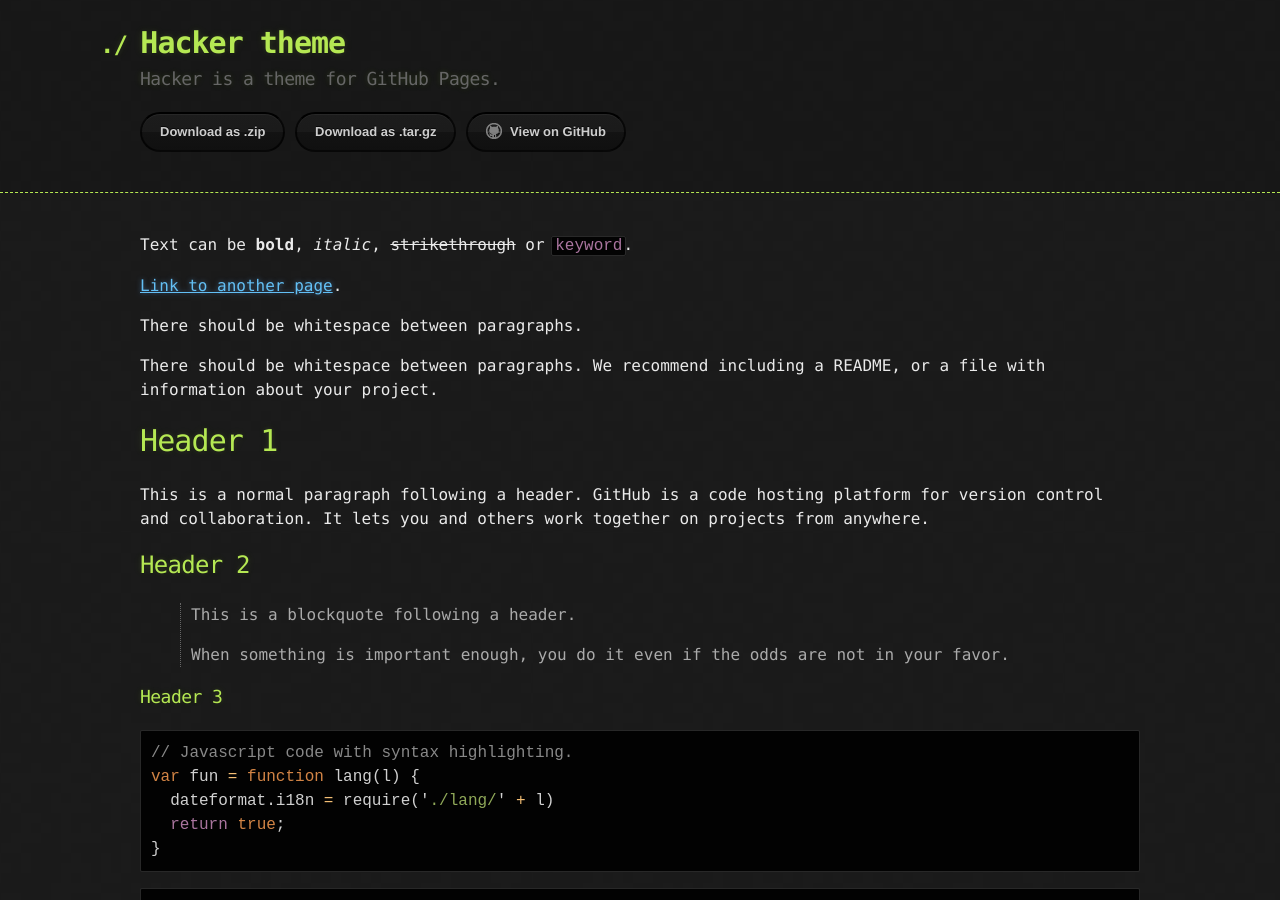
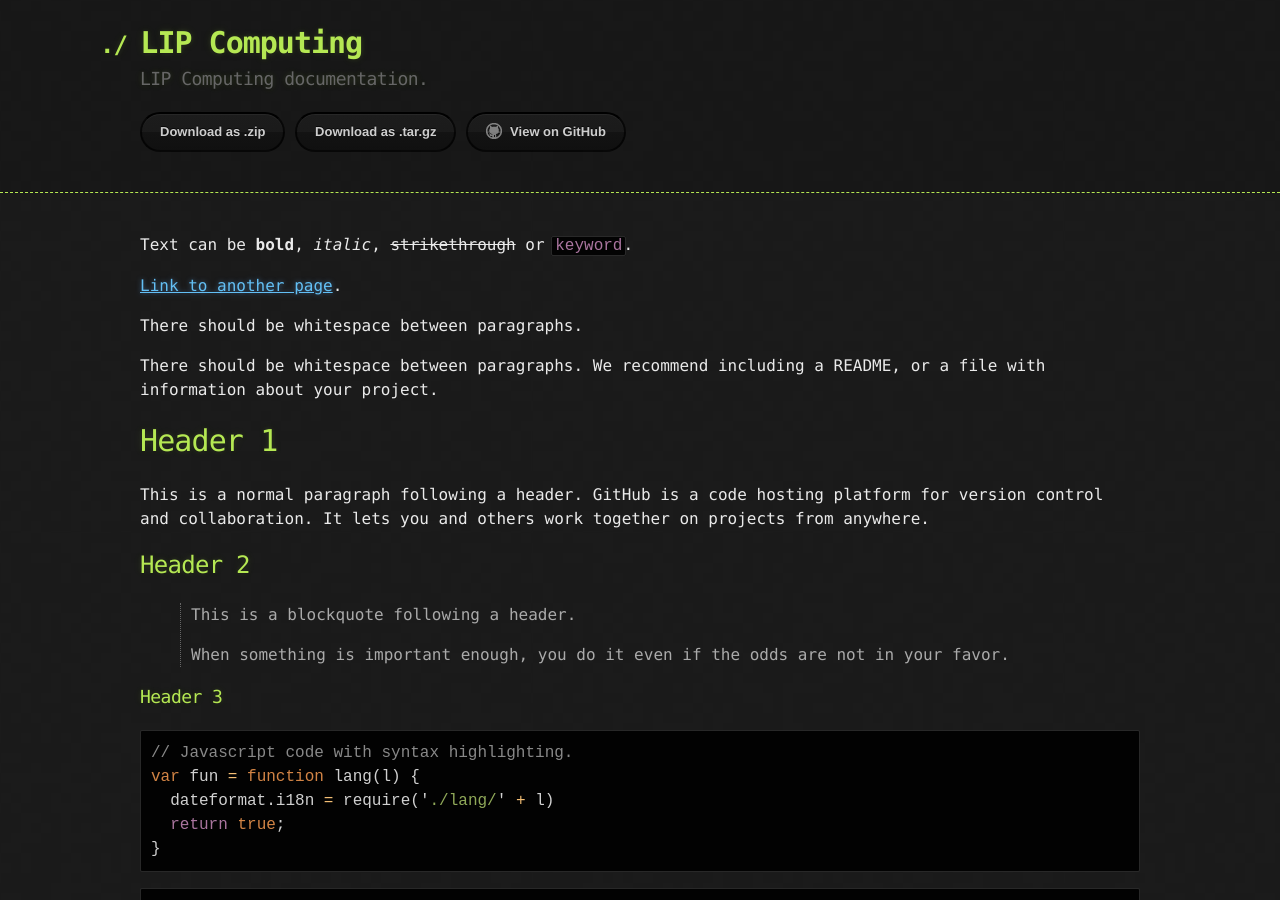
Before and after one commit to LIP-Computing/LIP-Computing.github.io, a Jekyll site: the page built from index.md, in a window 1280 px wide and 900 px high. Built offline with Jekyll 4.4.1, drawn with Linux system fonts in a browser that asks for light colours.

Commit message:
change main site title and description

```diff
--- a/_config.yml
+++ b/_config.yml
@@ -1,5 +1,5 @@
-title: Hacker theme
-description: Hacker is a theme for GitHub Pages.
+title: LIP Computing
+description: LIP Computing documentation.
 show_downloads: true
 google_analytics:
 theme: jekyll-theme-hacker
```
